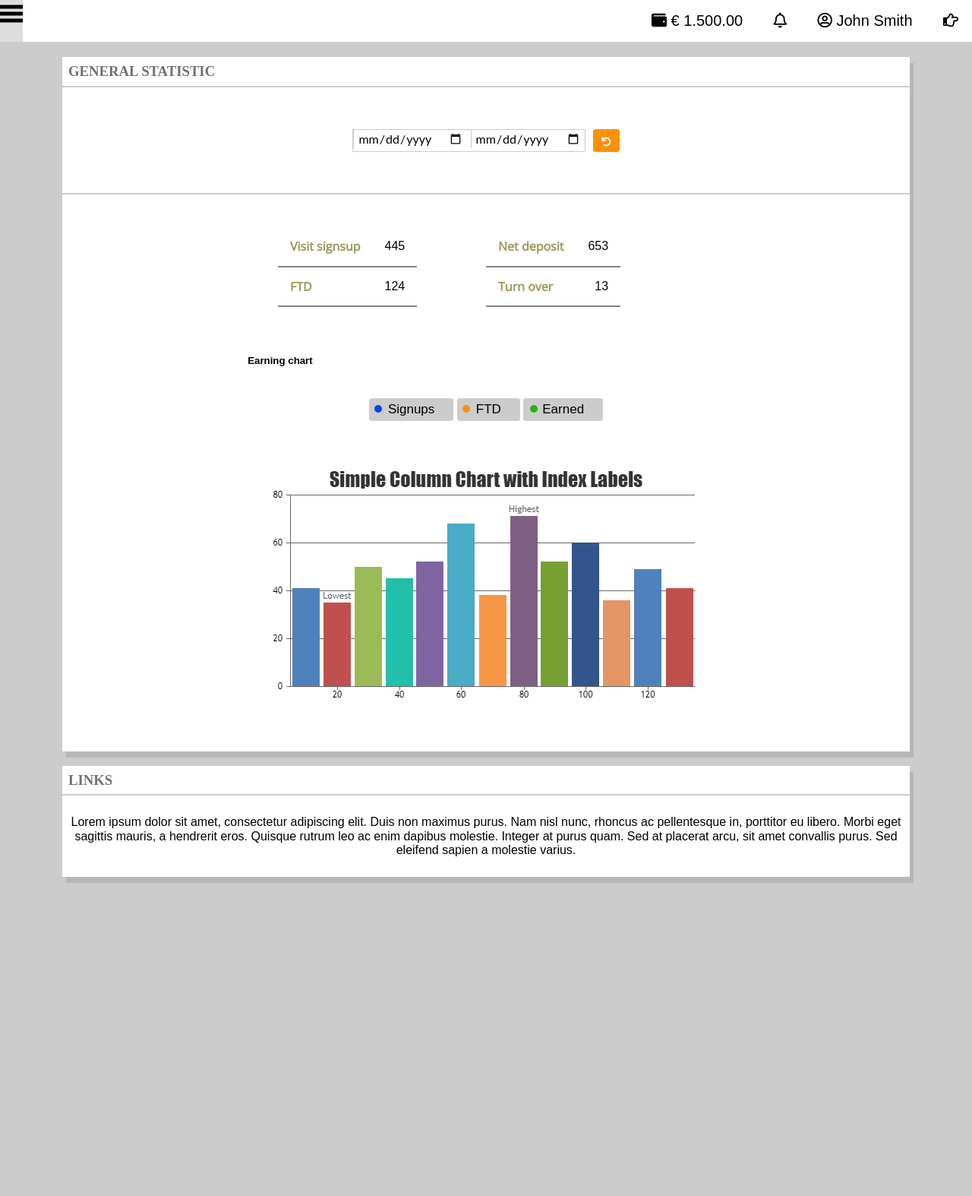
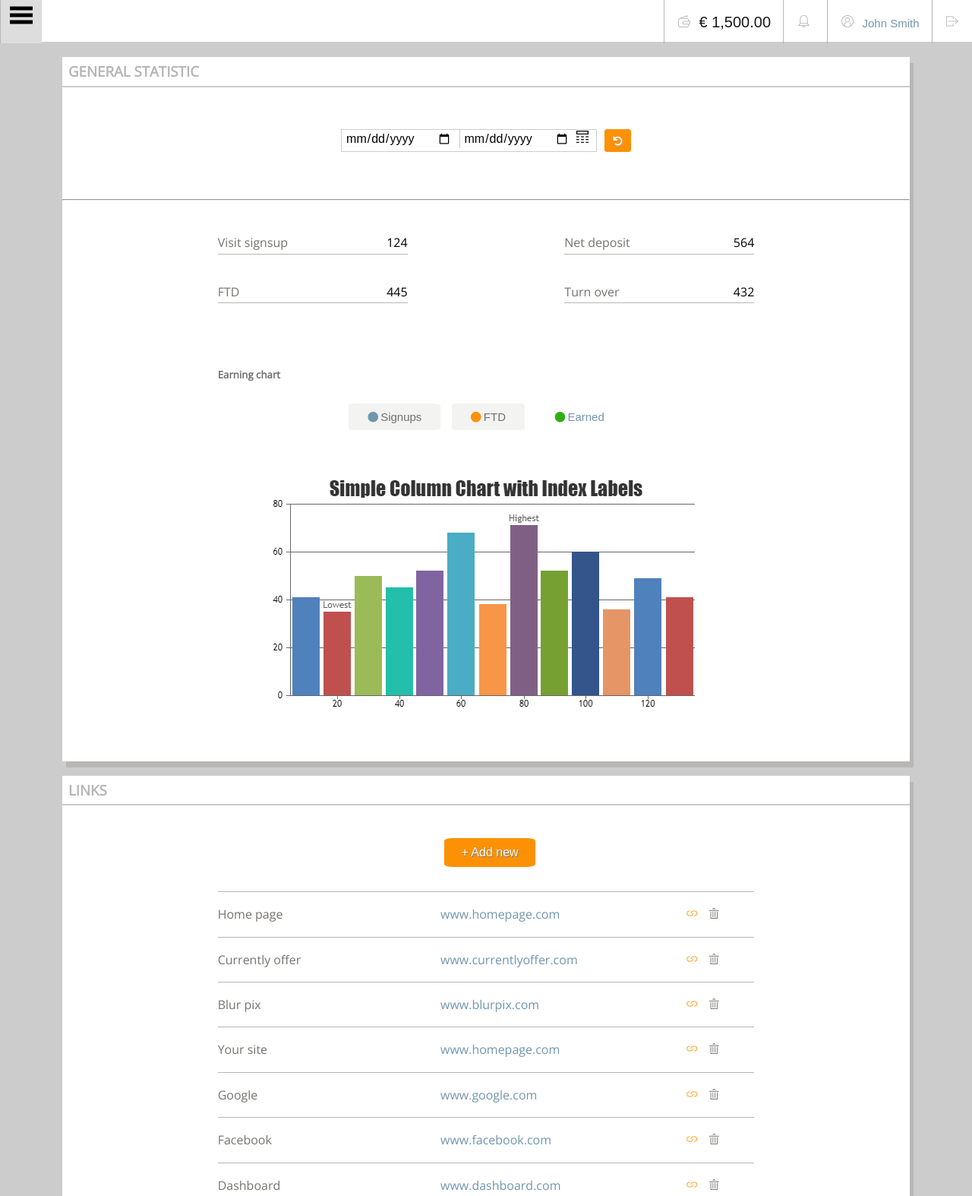
Before and after one commit to MegDeri/kodilla-first-project, a website: page index.html in a window 1280 px wide. Shown: the top 1574 px of the page at 76% size. Before the commit the page ends 1174 px from the top, so only its background shows below. Drawn offline with nearby package versions, Linux system fonts and the light colour scheme; a web font is replaced by a local one.

Commit message:
Changes style and html

```diff
--- a/css/style.css
+++ b/css/style.css
@@ -1,6 +1,3 @@
-/* Colors */
-/* Font sizes */
-/* Fonts */
 /*! normalize.css v8.0.1 | MIT License | github.com/necolas/normalize.css */
 /* Document
    ========================================================================== */
@@ -515,191 +512,6 @@ template {
 }
 
 /* Components */
-/*Calendar input style*/
-form {
-  display: flex;
-  justify-content: center;
-}
-
-input {
-  border: 0;
-}
-
-.input-calendar {
-  border: 1px solid #ccc;
-}
-
-.calendar {
-  text-align: center;
-}
-
-.date-calendar {
-  width: 150px;
-  border-left: 0.5px solid #ccc;
-  padding: 2px 5px;
-}
-
-/*Button's style*/
-[class*="btn-"] {
-  width: 80px;
-  height: 40px;
-  border-radius: 10%;
-  border: none;
-  background-color: #fc9105;
-  color: #fff;
-  cursor: pointer;
-  text-shadow: 0.7px 0.7px #6f7070;
-  padding: 10px;
-  margin-left: 10px;
-}
-
-.btn-lg {
-  width: 100px;
-  height: 50px;
-  font-size: 18px;
-}
-
-.btn-sm {
-  width: 70px;
-  height: 30px;
-  font-size: 12px;
-}
-
-.btn-gray {
-  background-color: #726e69;
-  text-shadow: 0.7px 0.7px #c4a57d;
-}
-
-[class*="undo-"] {
-  text-shadow: 0.7px 0.7px #c4a57d;
-  width: 50px;
-}
-
-.undo-1 {
-  width: 35px;
-}
-
-.undo-2 {
-  width: 45px;
-}
-
-/*Text and headers style*/
-h1, h2, h3, h4, h5, h6 {
-  padding: 0;
-  margin: 0;
-}
-
-h1 {
-  font-family: Lato, sans-serif;
-  color: #565550;
-}
-
-h2, h3 {
-  font-family: 'PT Serif', serif;
-  color: #757471;
-}
-
-h4 {
-  font-family: 'Open sans', sans-serif;
-  color: #9e975a;
-}
-
-h5, h6 {
-  font-family: 'Arial', sans-serif;
-}
-
-p {
-  font-family: 'Arial', sans-serif;
-}
-
-a {
-  text-decoration: none;
-  color: #000;
-  font-family: 'Arial', sans-serif;
-}
-
-/*Line with digit*/
-table {
-  font-family: 'Arial', sans-serif;
-  border-collapse: collapse;
-  border-bottom: 2px solid #878080;
-}
-
-.number {
-  text-align: right;
-}
-
-/*Table with links*/
-.table2 {
-  border-top: 2px solid #878080;
-  margin-left: 0;
-}
-
-tr {
-  border-bottom: 2px solid #878080;
-  text-align: justify;
-}
-
-table > tbody > tr > td {
-  padding: 1em;
-}
-
-/*list legend*/
-.legend {
-  position: relative;
-  padding: 0;
-  margin: 0;
-  list-style-type: none;
-}
-
-.legend li {
-  display: inline-block;
-  padding: 0 25px;
-  font-size: 17px;
-  background-color: #ccc;
-  height: 30px;
-  line-height: 30px;
-  text-align: center;
-  border-radius: 7%;
-}
-
-[class*="sp-"] {
-  display: block;
-  height: 10px;
-  width: 10px;
-  background-color: #0442f9;
-  border-radius: 50%;
-  position: absolute;
-  top: 28%;
-  left: 22%;
-}
-
-.sp-orange {
-  left: 44%;
-  background-color: #fc9105;
-}
-
-.sp-green {
-  left: 61%;
-  background-color: #30ad14;
-}
-
-/*Unordered and ordered list*/
-ul, ol, li {
-  font-family: 'Arial', sans-serif;
-}
-
-.header5 {
-  padding: 15px;
-  margin: 15px;
-  margin-left: 20%;
-  text-align: left;
-}
-
-/*@import "sections/generalsection"*/
-/* Pages / Views */
-/*@import "pages/registration";*/
-/*Global styles*/
 .row:before,
 .row:after {
   content: "";
@@ -723,7 +535,7 @@ ul, ol, li {
 body {
   margin: 0 auto;
   background-color: #ccc;
-  font-family: "Lato", Arial;
+  font-family: Arial;
 }
 
 /* Nav bar*/
@@ -743,28 +555,36 @@ body {
 
 .navbar li {
   display: inline-block;
-  padding: 0 18px;
 }
 
 .navbar a {
   text-align: center;
   text-decoration: none;
   font-size: 20px;
-  color: #000;
+  color: #b6b6b6;
   float: left;
   display: block;
+  border-left: 0.9px solid #b6b6b6;
+  padding: 2px 12px 0 12px;
+}
+
+.navbar i {
+  font-size: 16px;
+  padding: 6px;
+}
+
+.wallet {
+  color: #191919;
+}
+
+.span-name {
+  color: #7296af;
+  font-size: 15px;
 }
 
 .navbar a:hover {
   background-color: #ddd;
-  color: #313234;
-}
-
-/*Side bar*/
-.side-nav h1 {
-  color: #fff;
-  font-family: "Josefin Slab";
-  text-align: center;
+  color: #191919;
 }
 
 .side-nav {
@@ -774,25 +594,37 @@ body {
   z-index: 1;
   top: 0;
   left: 0;
-  background-color: #313234;
+  background-color: #000;
   opacity: 0.9;
   overflow-x: hidden;
-  padding-top: 60px;
+  padding-top: 20px;
   transition: 0.5s;
 }
 
+.side-nav h1 {
+  color: #fff;
+  font-family: "Damion", cursive;
+  text-align: left;
+  font-size: 42px;
+  padding-bottom: 10px;
+}
+
 .side-nav a {
-  padding: 10px 10px 10px 30px;
+  padding: 20px 20px 20px 2px;
   text-decoration: none;
-  font-size: 22px;
+  font-size: 18px;
   color: #ccc;
   display: block;
   transition: 0.3s;
 }
 
+.side-nav i {
+  padding-right: 6px;
+}
+
 .side-nav a:hover {
   color: #fff;
-  background-color: #000;
+  background-color: #191919;
 }
 
 .side-nav .b-close {
@@ -803,7 +635,6 @@ body {
   margin-left: 50px;
 }
 
-/*Main content*/
 .main {
   transition: margin-left 0.5s;
   padding: 20px;
@@ -825,7 +656,7 @@ body {
 
 .title {
   text-transform: uppercase;
-  color: #6f7070;
+  color: #b6b6b6;
   border-bottom: 2px solid #ccc;
   padding: 8px;
 }
@@ -836,6 +667,248 @@ body {
 
 .digit {
   padding: 0;
+}
+
+/*Calendar input style*/
+/*input:required {
+    border-color: rgba(255, 99 ,71, 0.6);
+    outline-color: rgb(63, 122, 51);
+   }*/
+form {
+  display: flex;
+  justify-content: center;
+}
+
+input {
+  border: 0;
+}
+
+.input-calendar {
+  border: 1px solid #ccc;
+}
+
+.calendar {
+  text-align: center;
+}
+
+.date-calendar {
+  width: 150px;
+  padding: 2px 5px;
+}
+
+.cal-right {
+  border-left: 0.5px solid #ccc;
+}
+
+i.icon-calendar {
+  margin-right: 10px;
+}
+
+/*Button's style*/
+[class*="btn-"] {
+  width: 80px;
+  height: 40px;
+  -webkit-border-radius: 10%;
+  -moz-border-radius: 10%;
+  -ms-border-radius: 10%;
+  border-radius: 10%;
+  border: none;
+  background-color: #fc9105;
+  color: #fff;
+  cursor: pointer;
+  text-shadow: 0.7px 0.7px #6f7070;
+  padding: 10px;
+  margin-left: 10px;
+}
+
+.btn-lg {
+  width: 120px;
+  height: 38px;
+  font-size: 16px;
+}
+
+.btn-sm {
+  width: 70px;
+  height: 30px;
+  font-size: 12px;
+}
+
+.btn-gray {
+  background-color: #6f7070;
+  text-shadow: 0.7px 0.7px #c4a57d;
+}
+
+[class*="undo-"] {
+  text-shadow: 0.7px 0.7px #c4a57d;
+  width: 50px;
+}
+
+.undo-1 {
+  width: 35px;
+}
+
+.undo-2 {
+  width: 45px;
+}
+
+h1, h2, h3, h4, h5, h6 {
+  padding: 0;
+  margin: 0;
+}
+
+h1 {
+  font-family: "Damion", cursive;
+  color: #b6b6b6;
+}
+
+h2, h3 {
+  font-family: "Open Sans", sans-serif;
+  color: #757471;
+}
+
+h4 {
+  font-family: "Open Sans", sans-serif;
+  color: #9e975a;
+}
+
+h5, h6 {
+  font-family: Arial;
+}
+
+p {
+  font-family: Arial;
+}
+
+a {
+  text-decoration: none;
+  color: #000000;
+  font-family: Arial;
+}
+
+.digit {
+  display: flex;
+  justify-content: space-between;
+}
+
+.line {
+  border-bottom: 0.5px solid #b6b6b6;
+  width: 250px;
+  display: flex;
+  justify-content: space-between;
+  font-family: "Open Sans", sans-serif;
+  color: #757471;
+  padding: 5px 0;
+}
+
+span.linesp {
+  color: #000;
+}
+
+.line_dig {
+  margin: 1% 0 0 0;
+}
+
+.link_div {
+  display: flex;
+  justify-content: space-between;
+  border-bottom: 0.5px solid #b6b6b6;
+  align-items: center;
+  font-family: "Open Sans", sans-serif;
+  color: #757471;
+  padding: 20px 0;
+}
+
+.link_div:hover {
+  background-color: #f3f3f1;
+}
+
+.content_link {
+  justify-content: space-between;
+  width: 120px;
+}
+
+.content_link a {
+  color: #7296af;
+  font-family: "Open Sans", sans-serif;
+}
+
+.content_link i {
+  font-size: 14px;
+  padding-right: 15px;
+}
+
+.content_link i.icon-links {
+  color: #fc9105;
+}
+
+.name-one {
+  text-align: left;
+}
+
+.top-border {
+  border-top: 0.5px solid #b6b6b6;
+}
+
+.button {
+  padding-bottom: 20px;
+}
+
+.button-second {
+  padding-top: 40px;
+}
+
+/*list legend*/
+.legend {
+  padding: 0;
+  margin: 0;
+  list-style-type: none;
+}
+
+.legend li {
+  display: inline-block;
+  padding: 0 25px;
+  margin: 0 5px;
+  font-size: 15px;
+  background-color: #f3f3f1;
+  height: 35px;
+  line-height: 35px;
+  text-align: center;
+  color: #6f7070;
+  -webkit-border-radius: 7%;
+  -moz-border-radius: 7%;
+  -ms-border-radius: 7%;
+  border-radius: 7%;
+}
+
+.legend li.firstch i {
+  font-size: 14px;
+  padding-right: 3px;
+  color: #7296af;
+}
+
+.legend li.midch i {
+  font-size: 14px;
+  padding-right: 3px;
+  color: #fc9105;
+}
+
+.legend li.lastch {
+  background-color: #fff;
+  color: #7296af;
+}
+
+.legend li.lastch i {
+  font-size: 14px;
+  padding-right: 3px;
+  color: #30ad14;
+}
+
+.header5 {
+  padding: 15px 0;
+  margin: 15px 0;
+  text-align: left;
+  color: #6f7070;
+  font-family: "Open Sans", sans-serif;
 }
 
 /*Media query*/
--- /dev/null
+++ b/icon-font/css/Glyphter.css
@@ -0,0 +1,48 @@
+/* Generated by Glyphter (http://www.glyphter.com) on  Tue Aug 01 2017*/
+@font-face {
+    font-family: 'Glyphter';
+    src: url('../fonts/Glyphter.eot');
+    src: url('../fonts/Glyphter.eot?#iefix') format('embedded-opentype'),
+         url('../fonts/Glyphter.woff') format('woff'),
+         url('../fonts/Glyphter.ttf') format('truetype'),
+         url('../fonts/Glyphter.svg#Glyphter') format('svg');
+    font-weight: normal;
+    font-style: normal;
+}
+[class*='icon-']:before{
+	display: inline-block;
+   font-family: 'Glyphter';
+   font-style: normal;
+   font-weight: normal;
+   line-height: 1;
+   -webkit-font-smoothing: antialiased;
+   -moz-osx-font-smoothing: grayscale
+}
+.icon-arrow-down:before{content:'\0041';}
+.icon-arrow-down-small:before{content:'\0042';}
+.icon-arrow-left:before{content:'\0043';}
+.icon-arrow-right:before{content:'\0044';}
+.icon-arrow-up:before{content:'\0045';}
+.icon-arrow-up-small:before{content:'\0046';}
+.icon-banners:before{content:'\0047';}
+.icon-calendar:before{content:'\0048';}
+.icon-close:before{content:'\0049';}
+.icon-details:before{content:'\004a';}
+.icon-general:before{content:'\004b';}
+.icon-links:before{content:'\004c';}
+.icon-login:before{content:'\004d';}
+.icon-message:before{content:'\004e';}
+.icon-negative:before{content:'\004f';}
+.icon-notification:before{content:'\0050';}
+.icon-password:before{content:'\0051';}
+.icon-payout:before{content:'\0052';}
+.icon-personaldata:before{content:'\0053';}
+.icon-positive:before{content:'\0054';}
+.icon-postback:before{content:'\0055';}
+.icon-profile:before{content:'\0056';}
+.icon-quit:before{content:'\0057';}
+.icon-refresh:before{content:'\0058';}
+.icon-show:before{content:'\0059';}
+.icon-trash:before{content:'\005a';}
+.icon-url:before{content:'\0061';}
+.icon-wallet:before{content:'\0062';}
--- a/index.html
+++ b/index.html
@@ -8,6 +8,7 @@
         <link rel="stylesheet" href="https://use.fontawesome.com/releases/v5.7.2/css/all.css" integrity="sha384-fnmOCqbTlWIlj8LyTjo7mOUStjsKC4pOpQbqyi7RrhN7udi9RwhKkMHpvLbHG9Sr" crossorigin="anonymous">
         <link href="https://fonts.googleapis.com/css?family=Damion|Open+Sans" rel="stylesheet">
         <link rel="stylesheet" type="text/css" href="css/style.css">
+        <link rel="stylesheet" type="text/css" href="icon-font/css/Glyphter.css">
 </head>
 <body>
     <nav class="navbar">
@@ -21,22 +22,22 @@
             </a>
         </span>
         <ul class="navbar-nav">
-            <li><a href="#"><i class="fas fa-wallet"></i> € 1.500.00</a></li>
-            <li><a href="#"><i class="far fa-bell"></i></a></li>
-            <li><a href="#"><i class="far fa-user-circle"></i> John Smith</a></li>
-            <li><a href="#"><i class="far fa-hand-point-right"></i></a></li>
+            <li><a href="#"><i class="icon-wallet"></i> <span class="wallet"> € 1,500.00</span></a></li>
+            <li><a href="#"><i class="icon-notification"></i></a></li>
+            <li><a href="#"><i class="icon-profile"></i> <span class="span-name">John Smith</span></a></li>
+            <li><a href="#"><i class="icon-quit"></i></a></li>
         </ul>
     </nav>
     <div id="side-menu" onclick="closeSlideMenu()" class="side-nav">
         <h1>Just do it!</h1>
         <a href="#" class="b-close">&times;</a>
-        <a href="#"><i class="far fa-star"></i> General</a>
-        <a href="#"><i class="fas fa-chart-bar"></i> Details</a>
-        <a href="#"><i class="fas fa-link"></i> Links</a>
-        <a href="#"><i class="fas fa-align-left"></i> Banners</a>
-        <a href="#"><i class="fas fa-user"></i> Personal data</a>
-        <a href="#"><i class="fas fa-hryvnia"></i> Payout</a>
-        <a href="#"><i class="fas fa-undo"></i> Postback</a>
+        <a href="#"><i class="icon-general"></i> General</a>
+        <a href="#"><i class="icon-details"></i> Details</a>
+        <a href="#"><i class="icon-links"></i> Links</a>
+        <a href="#"><i class="icon-banners"></i> Banners</a>
+        <a href="#"><i class="icon-personaldata"></i> Personal data</a>
+        <a href="#"><i class="icon-payout"></i> Payout</a>
+        <a href="#"><i class="icon-postback"></i> Postback</a>
     </div>
     <div id="main" class="main">
         <br><br><br>
@@ -47,54 +48,40 @@
                     <div class="col-12">
                         <form>
                             <div class="input-calendar">
-                            <input type="date" class="date-calendar" id="calendar" required>
-                            <input type="date" class="date-calendar" id="calendar" required>
-
-                    </div>
-                    <button class="btn-sm undo-1"><i class="fas fa-undo"></i></button>
-                    </form>
+                                <input type="date" class="date-calendar" id="calendar" required>
+                                <input type="date" class="date-calendar cal-right" id="calendar" required>
+                                <i class="icon-calendar"></i>
+                            </div>
+                            <button class="btn-sm undo-1"><i class="fas fa-undo"></i></button>
+                        </form>
                     </div>
                 </div>
             </div>
-        <div class="border"></div>
+            <hr>
             <div class="container">
-                <div class="row">
-                    <div class="col-3 col-offset-3 digit">
-                        <table>
-                            <tbody>
-                                <tr>
-                                    <td><h4>Visit signsup</h4></td>
-                                    <td class="number">445</td>
-                                </tr>
-                                <tr>
-                                    <td><h4>FTD</h4></td>
-                                    <td class="number">124</td>
-                                </tr>
-                            </tbody>
-                        </table>
+                <div class="row line_dig">
+                    <div class="col-8 col-offset-2">
+                        <div class="digit">
+                            <div class="line">Visit signsup <span class="linesp">124</span></div>
+                            <div class="line">Net deposit <span class="linesp">564</span></div>
+                         </div>
                     </div>
-                    <div class="col-3 digit">
-                        <table>
-                            <tbody>
-                                <tr>
-                                    <td><h4>Net deposit</h4></td>
-                                    <td class="number">653</td>
-                                </tr>
-                                <tr>
-                                    <td><h4>Turn over</h4></td>
-                                    <td class="number">13</td>
-                                </tr>
-                            </tbody>
-                        </table>
+                </div>
+                <div class="row line_dig">
+                    <div class="col-8 col-offset-2">
+                        <div class="digit">
+                            <div class="line">FTD <span class="linesp">445</span></div>
+                            <div class="line">Turn over <span class="linesp">432</span></div>
+                         </div>
                     </div>
                 </div>
                 <div class="row">
-                <h5 class="header5">Earning chart</h5>
-                    <div class="col-6 col-offset-3">
+                    <div class="col-8 col-offset-2">
+                        <h5 class="header5">Earning chart</h5>
                         <ul class="legend">
-                            <li><span class="sp-blue"></span>Signups</li>
-                            <li><span class="sp-orange"></span>FTD</li>
-                            <li><span class="sp-green"></span>Earned</li>
+                            <li class="firstch"><i class="fas fa-circle"></i>Signups</li>
+                            <li class="midch"><i class="fas fa-circle"></i>FTD</li>
+                            <li class="lastch"><i class="fas fa-circle"></i>Earned</li>
                         </ul>
                     </div>
                 </div>
@@ -107,7 +94,63 @@
         </section><br>
         <section class="main-section">
             <h3 class="title">Links</h3>
-          <div class="container">    <p>Lorem ipsum dolor sit amet, consectetur adipiscing elit. Duis non maximus purus. Nam nisl nunc, rhoncus ac pellentesque in, porttitor eu libero. Morbi eget sagittis mauris, a hendrerit eros. Quisque rutrum leo ac enim dapibus molestie. Integer at purus quam. Sed at placerat arcu, sit amet convallis purus. Sed eleifend sapien a molestie varius.</p>
+            <div class="container">
+                <div class="row">
+                    <div class="button"><button class="btn-lg"> + Add new</button> </div>
+                    <div class="col-8 col-offset-2">
+                        <div class="link_div top-border">
+                            <div class="content_link name-one">Home page</div>
+                            <div class="content_link"><a href="#">www.homepage.com</a></div>
+                            <div class="content_link"><i class="icon-links"></i><i class="icon-trash"></i></div>
+                        </div>
+                        <div class="link_div">
+                            <div class="content_link name-one">Currently offer</div>
+                            <div class="content_link"><a href="#">www.currentlyoffer.com</a></div>
+                            <div class="content_link"><i class="icon-links"></i><i class="icon-trash"></i></div>
+                        </div>
+                        <div class="link_div">
+                            <div class="content_link name-one">Blur pix</div>
+                            <div class="content_link"><a href="#">www.blurpix.com</a></div>
+                            <div class="content_link"><i class="icon-links"></i><i class="icon-trash"></i></div>
+                        </div>
+                        <div class="link_div">
+                            <div class="content_link name-one">Your site</div>
+                            <div class="content_link"><a href="#">www.homepage.com</a></div>
+                            <div class="content_link"><i class="icon-links"></i><i class="icon-trash"></i></div>
+                        </div>
+                        <div class="link_div">
+                            <div class="content_link name-one">Google</div>
+                            <div class="content_link"><a href="#">www.google.com</a></div>
+                            <div class="content_link"><i class="icon-links"></i><i class="icon-trash"></i></div>
+                        </div>
+                        <div class="link_div">
+                            <div class="content_link name-one">Facebook</div>
+                            <div class="content_link"><a href="#">www.facebook.com</a></div>
+                            <div class="content_link"><i class="icon-links"></i><i class="icon-trash"></i></div>
+                        </div>
+                        <div class="link_div">
+                            <div class="content_link name-one">Dashboard</div>
+                            <div class="content_link"><a href="#">www.dashboard.com</a></div>
+                            <div class="content_link"><i class="icon-links"></i><i class="icon-trash"></i></div>
+                        </div>
+                        <div class="link_div">
+                            <div class="content_link name-one">Blurax</div>
+                            <div class="content_link"><a href="#">www.blurax.com</a></div>
+                            <div class="content_link"><i class="icon-links"></i><i class="icon-trash"></i></div>
+                        </div>
+                        <div class="link_div">
+                            <div class="content_link name-one">Piece of wine</div>
+                            <div class="content_link"><a href="#">www.pieceofwine.com</a></div>
+                            <div class="content_link"><i class="icon-links"></i><i class="icon-trash"></i></div>
+                        </div>
+                        <div class="link_div">
+                            <div class="content_link name-one">Twitter</div>
+                            <div class="content_link"><a href="#">www.twitter.com</a></div>
+                            <div class="content_link"><i class="icon-links"></i><i class="icon-trash"></i></div>
+                        </div>
+                        <div class="button-second"><button class="btn-lg"> + Add new</button> </div>
+                    </div>
+                </div>
             </div>
           </section>
     </div>
```
Also changed, not shown: icon-font/fonts/Glyphter.ttf (added), icon-font/fonts/Glyphter.woff (added), 3 other files.
